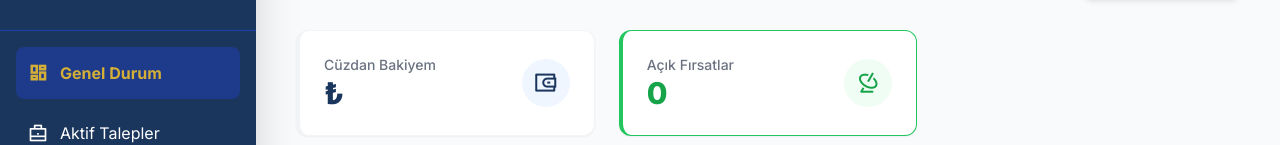
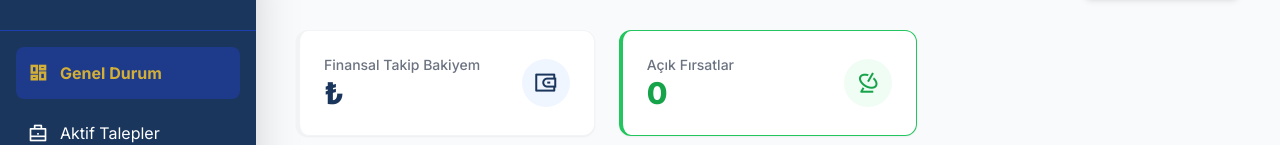
Before and after one commit to hakkurgithub/hasinder-mega, a Next.js app: page /panel in a window 1280 px wide. Shown: the part 146-291 px from the top of the page. Built offline with nearby package versions, Linux system fonts and the light colour scheme; no server answers; the database is empty; sample sign-in values are in the browser's storage.

Commit message:
YASAL UYUM: SPK ve BDDK mevzuatı gereği hakediş sistemi güncellendi

```diff
--- a/app/panel/page.tsx
+++ b/app/panel/page.tsx
@@ -126,7 +126,7 @@ export default function DashboardPage() {
 
         <div className="grid grid-cols-1 md:grid-cols-3 gap-6 mb-10">
           <div className="bg-white p-6 rounded-xl shadow-sm border border-gray-100 flex items-center justify-between border-l-4 border-[#1B365D]">
-            <div><p className="text-sm font-medium text-gray-500">Cüzdan Bakiyem</p><p className="text-3xl font-extrabold text-[#1B365D]">₺{user.balance}</p></div>
+            <div><p className="text-sm font-medium text-gray-500">Finansal Takip Bakiyem</p><p className="text-3xl font-extrabold text-[#1B365D]">₺{user.balance}</p></div>
             <div className="w-12 h-12 bg-blue-50 text-[#1B365D] rounded-full flex items-center justify-center text-2xl"><i className="ri-wallet-3-line"></i></div>
           </div>
           <div className="bg-white p-6 rounded-xl shadow-sm border border-gray-100 flex items-center justify-between border-l-4 border-green-500">
```
